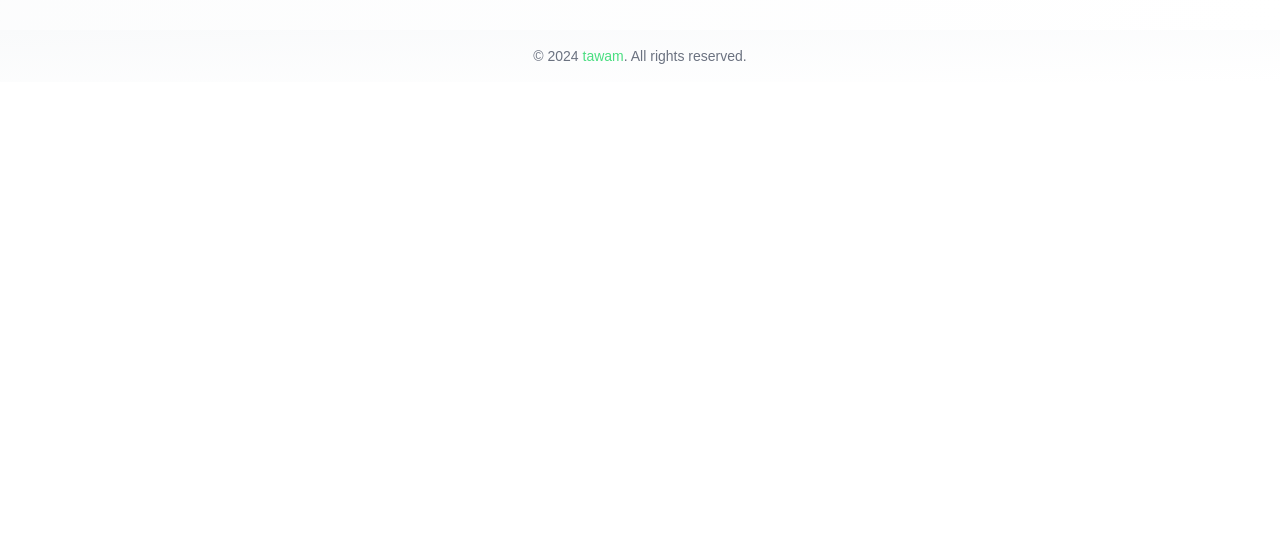
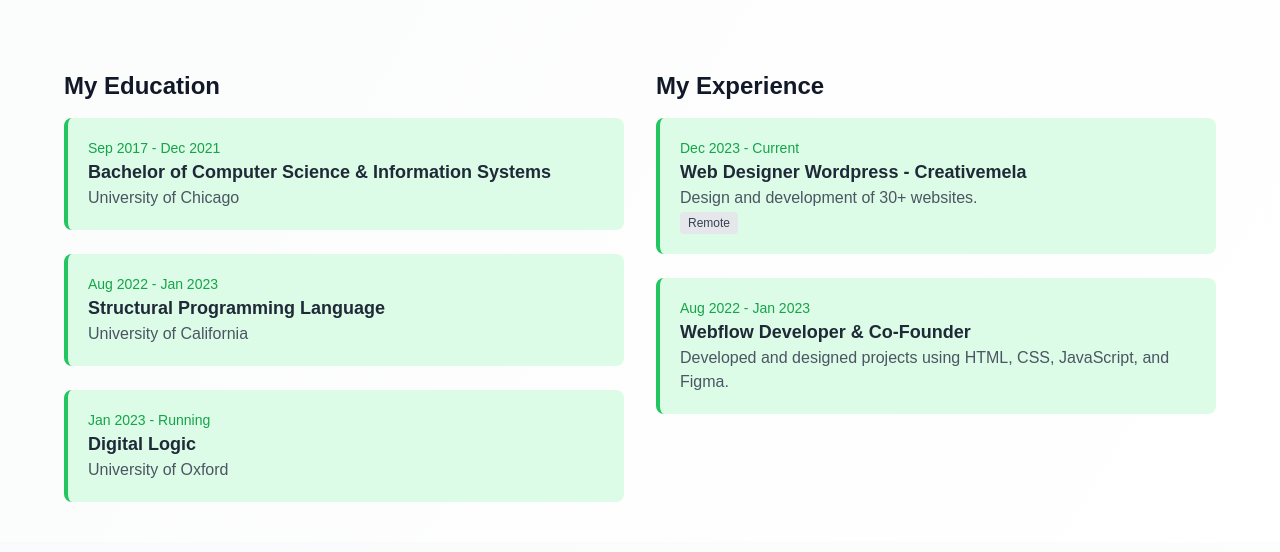
Before and after one commit to xnafi/portfolio-2.0, a Next.js app: page / in a window 1280 px wide. Shown: the part 1640-2192 px from the top of the page. Before the commit the page ends 1722 px from the top, so only its background shows below. Built offline with nearby package versions, Linux system fonts and the light colour scheme.

Commit message:
Education and experiences are  implemented

```diff
--- a/src/app/home/page.tsx
+++ b/src/app/home/page.tsx
@@ -1,5 +1,6 @@
 import AwesomeService from "@/components/view/AwesomeService/AwesomeService";
 import Banner from "@/components/view/Banner/Banner";
+import EducationExperience from "@/components/view/EducationExperience/EducationExperience";
 import Intro from "@/components/view/Intro/Intro";
 import ShowCase from "@/components/view/ShowCase/ShowCase";
 
@@ -11,6 +12,7 @@ export default function HomePage() {
       <ShowCase />
       <AwesomeService />
       <Intro />
+      <EducationExperience />
 
     </div>
   );
--- /dev/null
+++ b/src/components/view/EducationExperience/Education.tsx
@@ -0,0 +1,41 @@
+import React from "react";
+
+const Education = () => {
+  return (
+    <div className="w-full md:w-1/2">
+      <h2 className="text-2xl font-semibold text-gray-900 dark:text-gray-100 mb-4">
+        My Education
+      </h2>
+      <div className="space-y-6">
+        {/* Education Item 1 */}
+        <div className="p-5 bg-green-100 dark:bg-green-900 rounded-lg border-l-4 border-green-500">
+          <p className="text-sm text-green-600 dark:text-green-300">Sep 2017 - Dec 2021</p>
+          <h3 className="text-lg font-bold text-gray-800 dark:text-gray-100">
+            Bachelor of Computer Science & Information Systems
+          </h3>
+          <p className="text-gray-600 dark:text-gray-400">University of Chicago</p>
+        </div>
+
+        {/* Education Item 2 */}
+        <div className="p-5 bg-green-100 dark:bg-green-900 rounded-lg border-l-4 border-green-500">
+          <p className="text-sm text-green-600 dark:text-green-300">Aug 2022 - Jan 2023</p>
+          <h3 className="text-lg font-bold text-gray-800 dark:text-gray-100">
+            Structural Programming Language
+          </h3>
+          <p className="text-gray-600 dark:text-gray-400">University of California</p>
+        </div>
+
+        {/* Education Item 3 */}
+        <div className="p-5 bg-green-100 dark:bg-green-900 rounded-lg border-l-4 border-green-500">
+          <p className="text-sm text-green-600 dark:text-green-300">Jan 2023 - Running</p>
+          <h3 className="text-lg font-bold text-gray-800 dark:text-gray-100">
+            Digital Logic
+          </h3>
+          <p className="text-gray-600 dark:text-gray-400">University of Oxford</p>
+        </div>
+      </div>
+    </div>
+  );
+};
+
+export default Education;
--- /dev/null
+++ b/src/components/view/EducationExperience/EducationExperience.tsx
@@ -0,0 +1,17 @@
+import React from "react";
+import Education from "./Education";
+import Experience from "./Experience";
+
+
+const EducationExperience = () => {
+  return (
+    <div className=" py-10 px-4 md:px-16">
+    <div className="max-w-6xl mx-auto flex flex-col md:flex-row justify-center items-center gap-8 ">
+      <Education />
+      <Experience />
+    </div>
+    </div>
+  );
+};
+
+export default EducationExperience;
--- /dev/null
+++ b/src/components/view/EducationExperience/Experience.tsx
@@ -0,0 +1,39 @@
+import React from "react";
+
+const Experience = () => {
+  return (
+    <div className="w-full md:w-1/2 mb-20 pb-2">
+      <h2 className="text-2xl font-semibold text-gray-900 dark:text-gray-100 mb-4">
+        My Experience
+      </h2>
+      <div className="space-y-6">
+        {/* Experience Item 1 */}
+        <div className="p-5 bg-green-100 dark:bg-green-900 rounded-lg border-l-4 border-green-500">
+          <p className="text-sm text-green-600 dark:text-green-300">Dec 2023 - Current</p>
+          <h3 className="text-lg font-bold text-gray-800 dark:text-gray-100">
+            Web Designer Wordpress - Creativemela
+          </h3>
+          <p className="text-gray-600 dark:text-gray-400">
+            Design and development of 30+ websites.
+          </p>
+          <span className="text-xs px-2 py-1 bg-gray-200 dark:bg-gray-700 text-gray-700 dark:text-gray-300 rounded">
+            Remote
+          </span>
+        </div>
+
+        {/* Experience Item 2 */}
+        <div className="p-5 bg-green-100 dark:bg-green-900 rounded-lg border-l-4 border-green-500">
+          <p className="text-sm text-green-600 dark:text-green-300">Aug 2022 - Jan 2023</p>
+          <h3 className="text-lg font-bold text-gray-800 dark:text-gray-100">
+            Webflow Developer & Co-Founder
+          </h3>
+          <p className="text-gray-600 dark:text-gray-400">
+            Developed and designed projects using HTML, CSS, JavaScript, and Figma.
+          </p>
+        </div>
+      </div>
+    </div>
+  );
+};
+
+export default Experience;
--- a/src/components/view/ShowCase/ShowCase.tsx
+++ b/src/components/view/ShowCase/ShowCase.tsx
@@ -27,9 +27,9 @@ const ShowCase: React.FC = () => {
         </div>
 
         {/* Item 4 */}
-        <div>
-          <h2 className="text-4xl font-bold text-green-500">300+</h2>
-          <p className="text-gray-600 dark:text-gray-400">
+        <div className="border-r border-dark last:border-r-0">
+          <h2 className="text-5xl font-bold text-green-500">300+</h2>
+          <p className="para-text mt-2">
             Top Talents Projects
           </p>
         </div>
```
Also changed, not shown: src/components/shared/Navbar.tsx (+7 -4 lines).
